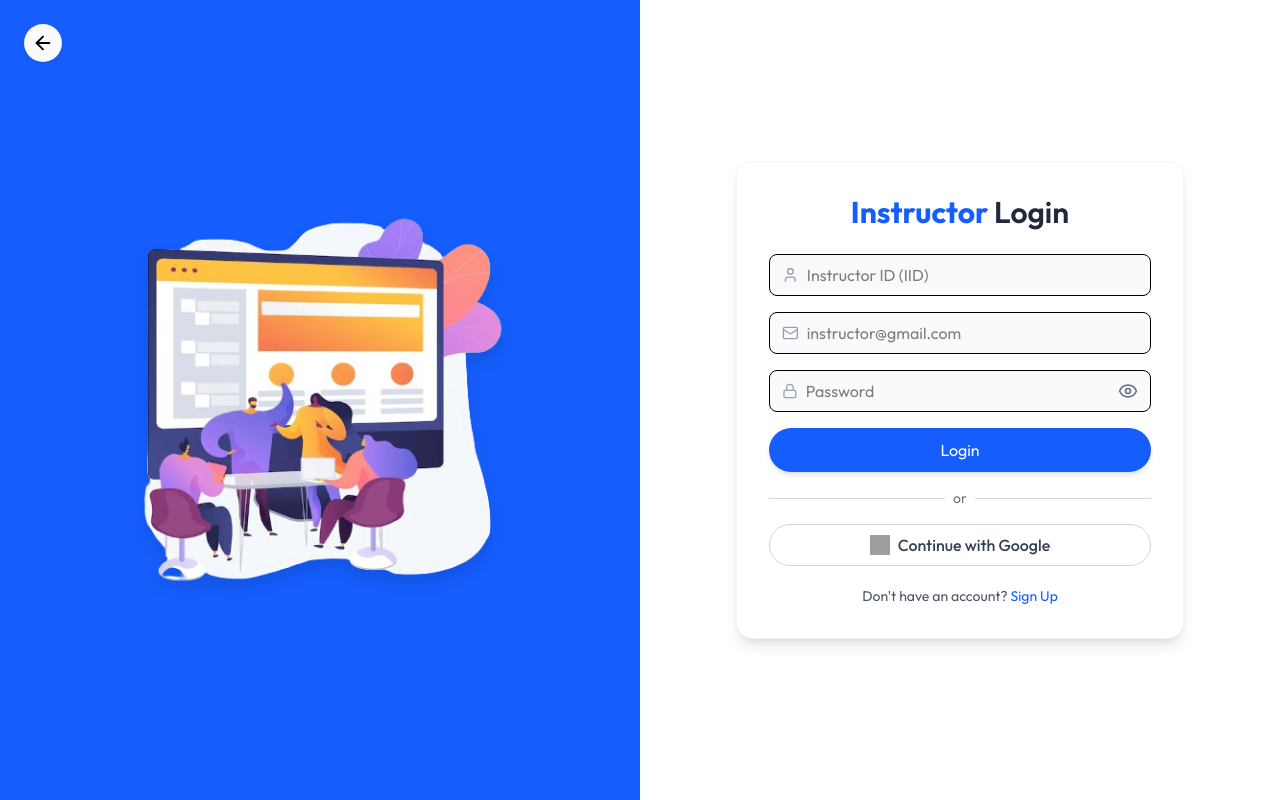
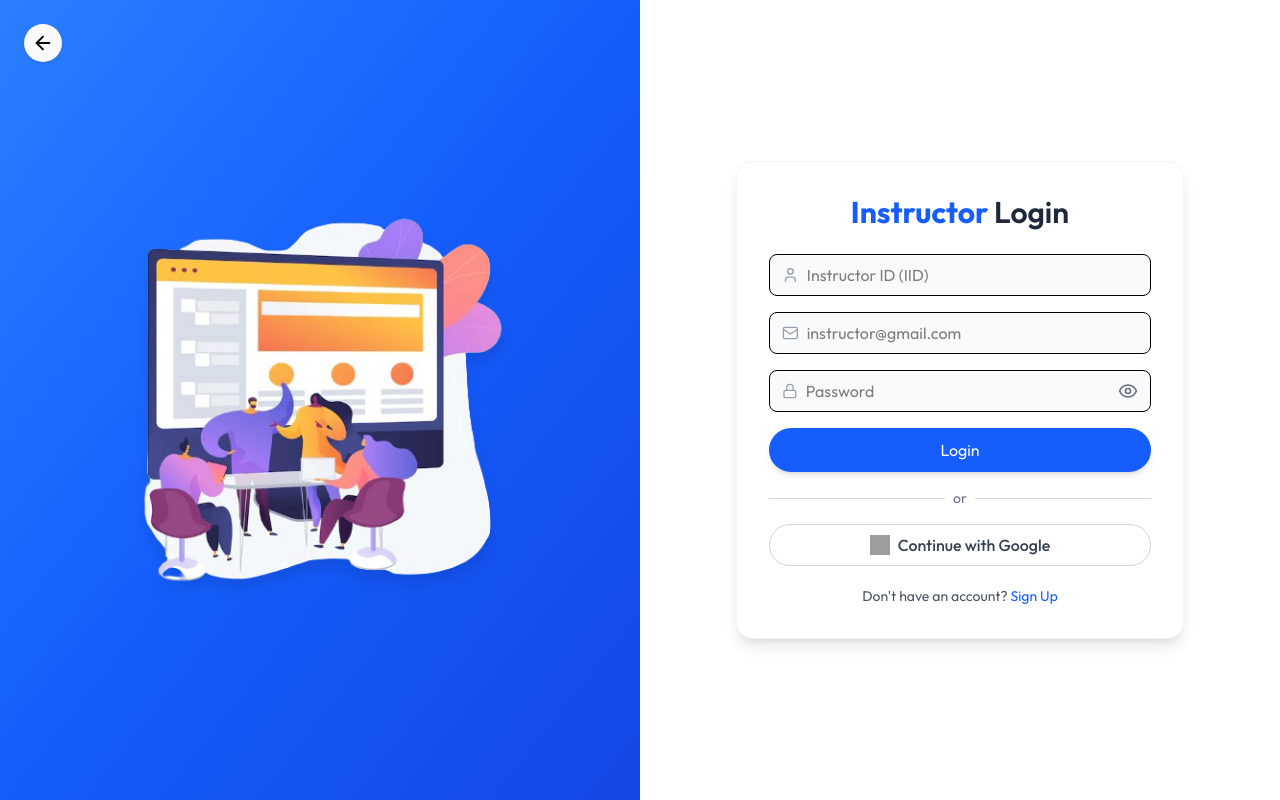
Before and after one commit to arnab-das11/RASS_Project, a React (Vite) app in the folder Frontend/: page /instructor-signup in a window 1280 px wide. Built offline with nearby package versions, Linux system fonts and the light colour scheme; grey boxes are pictures that could not be loaded.

Commit message:
instructor and learner login page done

```diff
--- a/Frontend/src/pages/instructors/InstructorSignUp.jsx
+++ b/Frontend/src/pages/instructors/InstructorSignUp.jsx
@@ -1,6 +1,15 @@
 import { useState } from "react";
-import { ArrowLeft, Eye, EyeOff, User, UserRound, Mail, Lock} from "lucide-react";
+import {
+  ArrowLeft,
+  Eye,
+  EyeOff,
+  User,
+  UserRound,
+  Mail,
+  Lock,
+} from "lucide-react";
 import { useNavigate } from "react-router-dom";
+import { motion } from "framer-motion";
 import instructorImg from "../../assets/instructor-bg.png";
 
 const InstructorSignUp = () => {
@@ -36,31 +45,47 @@ const InstructorSignUp = () => {
   };
 
   const handleGoogleLogin = () => {
-    window.location.href = "https://accounts.google.com/signin";
+    window.open("https://accounts.google.com/signin", "_blank");
   };
 
   return (
-    <div className="flex min-h-screen bg-blue-100 relative">
-
+    <div className="flex min-h-screen bg-white relative overflow-hidden">
       <button
         onClick={() => navigate("/")}
-        className="absolute top-6 left-6 p-2 rounded-full bg-gray-50 shadow hover:bg-blue-200 transition">
+        className="absolute top-6 left-6 p-2 rounded-full bg-gray-50 shadow hover:bg-blue-200 transition"
+      >
         <ArrowLeft size={22} />
       </button>
 
-      <div className="hidden md:flex w-1/2 bg-blue-600 justify-center items-center">
+      {/* Left Blue Section */}
+      <motion.div
+        initial={{ opacity: 0, x: -50 }}
+        animate={{ opacity: 1, x: 0 }}
+        transition={{ duration: 0.6 }}
+        className="hidden md:flex w-1/2 bg-gradient-to-br from-blue-500 via-blue-600 to-blue-700 justify-center items-center"
+      >
         <img
-          src={instructorImg || "https://images.unsplash.com/photo-1607746882042-944635dfe10e?w=800"}
+          src={
+            instructorImg ||
+            "https://images.unsplash.com/photo-1607746882042-944635dfe10e?w=800"
+          }
           alt="Instructor"
           className="w-3/4 h-auto object-contain rounded-2xl drop-shadow-xl"
           onError={(e) => {
             e.target.onerror = null;
             e.target.src =
               "https://images.unsplash.com/photo-1607746882042-944635dfe10e?w=800";
-          }}/>
-      </div>
+          }}
+        />
+      </motion.div>
 
-      <div className="flex flex-col justify-center items-center w-full md:w-1/2 bg-white relative p-6 sm:p-10">
+      {/* Right Form Section */}
+      <motion.div
+        initial={{ opacity: 0, x: 50 }}
+        animate={{ opacity: 1, x: 0 }}
+        transition={{ duration: 0.6 }}
+        className="flex flex-col justify-center items-center w-full md:w-1/2 bg-white relative p-6 sm:p-10"
+      >
         <div className="w-full max-w-md bg-white rounded-2xl p-8 shadow-lg border border-gray-100">
           <h2 className="text-3xl font-semibold mb-6 text-center text-gray-800">
             <span className="text-blue-600 font-bold">Instructor </span>
@@ -77,7 +102,8 @@ const InstructorSignUp = () => {
                   value={name}
                   onChange={(e) => setName(e.target.value)}
                   required
-                  className="w-full bg-transparent focus:outline-none"/>
+                  className="w-full bg-transparent focus:outline-none"
+                />
               </div>
             )}
 
@@ -89,7 +115,8 @@ const InstructorSignUp = () => {
                 value={iid}
                 onChange={(e) => setIid(e.target.value)}
                 required
-                className="w-full bg-transparent focus:outline-none"/>
+                className="w-full bg-transparent focus:outline-none"
+              />
             </div>
 
             <div className="flex items-center border rounded-lg px-3 py-2 bg-gray-50 focus-within:border-blue-400">
@@ -100,7 +127,8 @@ const InstructorSignUp = () => {
                 value={email}
                 onChange={(e) => setEmail(e.target.value)}
                 required
-                className="w-full bg-transparent focus:outline-none"/>
+                className="w-full bg-transparent focus:outline-none"
+              />
             </div>
 
             <div className="flex items-center border rounded-lg px-3 py-2 bg-gray-50 focus-within:border-blue-400">
@@ -111,47 +139,56 @@ const InstructorSignUp = () => {
                 value={password}
                 onChange={(e) => setPassword(e.target.value)}
                 required
-                className="w-full bg-transparent focus:outline-none"/>
+                className="w-full bg-transparent focus:outline-none"
+              />
               <button
                 type="button"
                 onClick={togglePassword}
-                className="text-gray-500 hover:text-blue-600 focus:outline-none">
+                className="text-gray-500 hover:text-blue-600 focus:outline-none"
+              >
                 {showPassword ? <EyeOff size={20} /> : <Eye size={20} />}
               </button>
             </div>
 
             <button
               type="submit"
-              className="bg-blue-600 text-white py-2.5 rounded-full hover:bg-blue-700 transition-colors shadow-md">
+              className="bg-blue-600 text-white py-2.5 rounded-full hover:bg-blue-700 transition-colors shadow-md"
+            >
               {isLogin ? "Login" : "Sign Up"}
             </button>
           </form>
 
+          {/* Divider */}
           <div className="flex items-center my-4">
             <div className="flex-grow border-t border-gray-300"></div>
             <span className="mx-2 text-sm text-gray-500">or</span>
             <div className="flex-grow border-t border-gray-300"></div>
           </div>
 
+          {/* Google Login */}
           <button
             onClick={handleGoogleLogin}
-            className="flex items-center justify-center w-full py-2 border border-gray-300 rounded-full hover:bg-gray-100 transition">
+            className="flex items-center justify-center w-full py-2 border border-gray-300 rounded-full hover:bg-gray-100 transition"
+          >
             <img
               src="https://developers.google.com/identity/images/g-logo.png"
               alt="Google"
-              className="w-5 h-5 mr-2"/>
+              className="w-5 h-5 mr-2"
+            />
             <span className="text-gray-700 font-medium">
               Continue with Google
             </span>
           </button>
 
+          {/* Toggle between Login & Signup */}
           <p className="mt-5 text-sm text-center text-gray-600">
             {isLogin ? (
               <>
                 Don't have an account?{" "}
                 <span
                   onClick={toggleMode}
-                  className="text-blue-600 hover:underline cursor-pointer">
+                  className="text-blue-600 hover:underline cursor-pointer"
+                >
                   Sign Up
                 </span>
               </>
@@ -160,14 +197,15 @@ const InstructorSignUp = () => {
                 Already have an account?{" "}
                 <span
                   onClick={toggleMode}
-                  className="text-blue-600 hover:underline cursor-pointer">
+                  className="text-blue-600 hover:underline cursor-pointer"
+                >
                   Login
                 </span>
               </>
             )}
           </p>
         </div>
-      </div>
+      </motion.div>
     </div>
   );
 };
```
